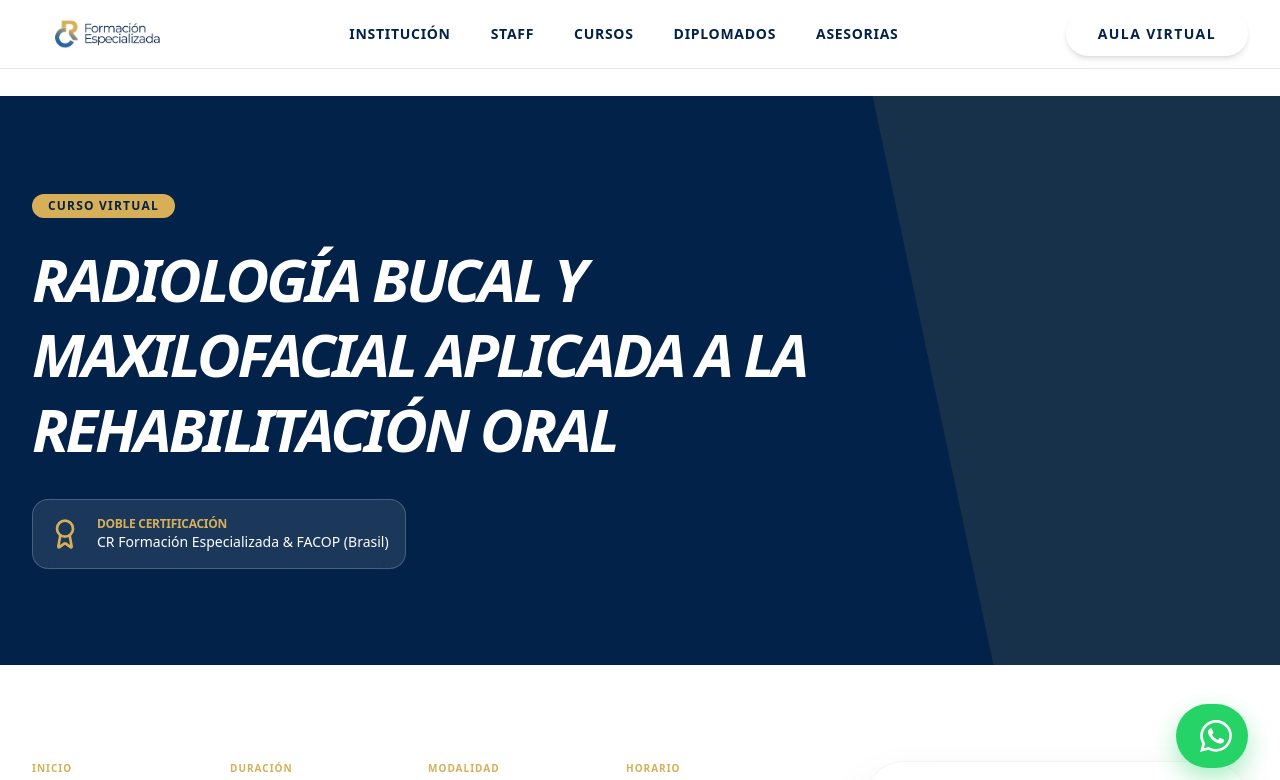
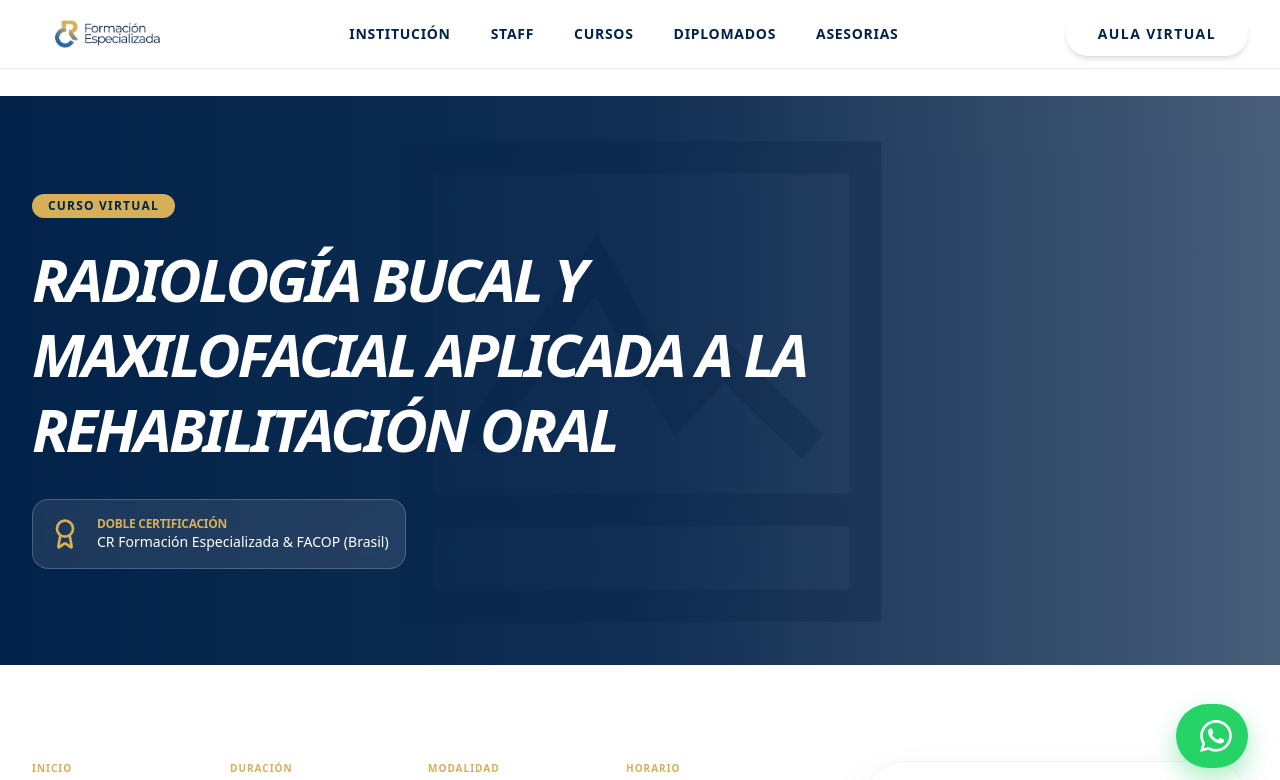
Before and after one commit to CR-Odontologia/Landing-Page, a Next.js app: page /cursos/radiologia-rehabilitacion-oral in a window 1280 px wide. Shown: the top 780 px of the page. Built offline with nearby package versions, Linux system fonts and the light colour scheme.

Commit message:
feat: add a image in course detail

```diff
--- a/src/app/cursos/[slug]/page.tsx
+++ b/src/app/cursos/[slug]/page.tsx
@@ -9,6 +9,7 @@ import {
 } from "lucide-react";
 
 import cursosData from "@/data/cursos";
+import Image from "next/image";
 
 const CursoIndividual = () => {
     const params = useParams();
@@ -44,12 +45,25 @@ const CursoIndividual = () => {
 
     return (
         <main className="pt-24 bg-white min-h-screen">
-            <section className="bg-[#022249] py-16 md:py-24 text-white relative overflow-hidden">
+            <section className="relative py-16 md:py-24 text-white overflow-hidden bg-[#022249]">
+                {/* Imagen de Fondo con Placeholder */}
+                <div className="absolute inset-0 z-0">
+                    <Image
+                        src="/images/placeholder.webp"
+                        alt={curso.titulo}
+                        fill
+                        className="object-cover opacity-30" // La opacidad baja permite que el color azul de fondo se mezcle
+                        priority
+                    />
+                    {/* Gradiente para asegurar que el texto sea legible */}
+                    <div className="absolute inset-0 bg-gradient-to-r from-[#022249] via-[#022249]/80 to-transparent" />
+                </div>
+
                 <div className="max-w-7xl mx-auto px-4 sm:px-6 lg:px-8 relative z-10">
                     <div className="max-w-4xl">
-                        <span className="inline-block bg-[#d7af58] text-[#022249] px-4 py-1 rounded-full text-xs font-black uppercase tracking-widest mb-6">
-                            {curso.tag}
-                        </span>
+            <span className="inline-block bg-[#d7af58] text-[#022249] px-4 py-1 rounded-full text-xs font-black uppercase tracking-widest mb-6">
+                {curso.tag}
+            </span>
                         <h1 className="text-4xl md:text-6xl font-black leading-tight mb-8 uppercase italic tracking-tighter">
                             {curso.titulo}
                         </h1>
@@ -62,7 +76,6 @@ const CursoIndividual = () => {
                         </div>
                     </div>
                 </div>
-                <div className="absolute top-0 right-0 w-1/3 h-full bg-[#d7af58] opacity-10 skew-x-12 translate-x-20" />
             </section>
 
             <section className="py-16 md:py-24">
```
